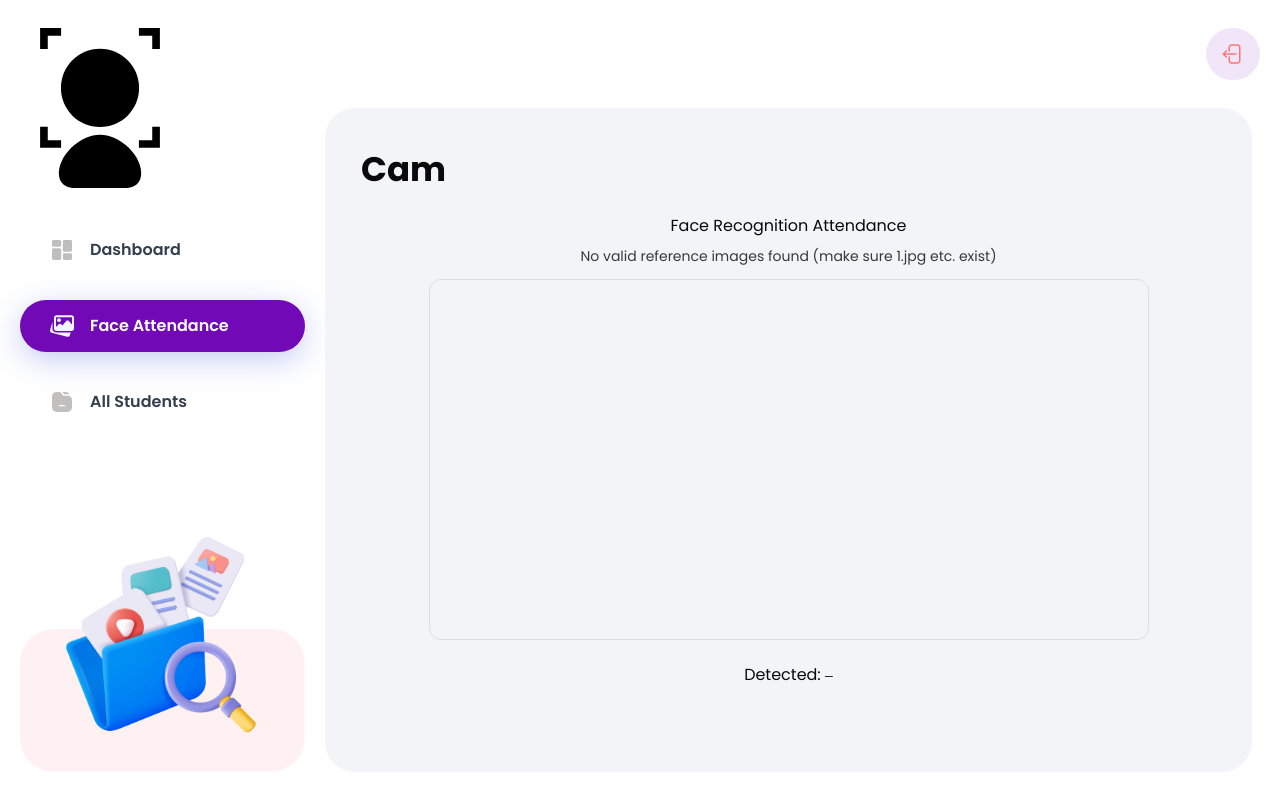
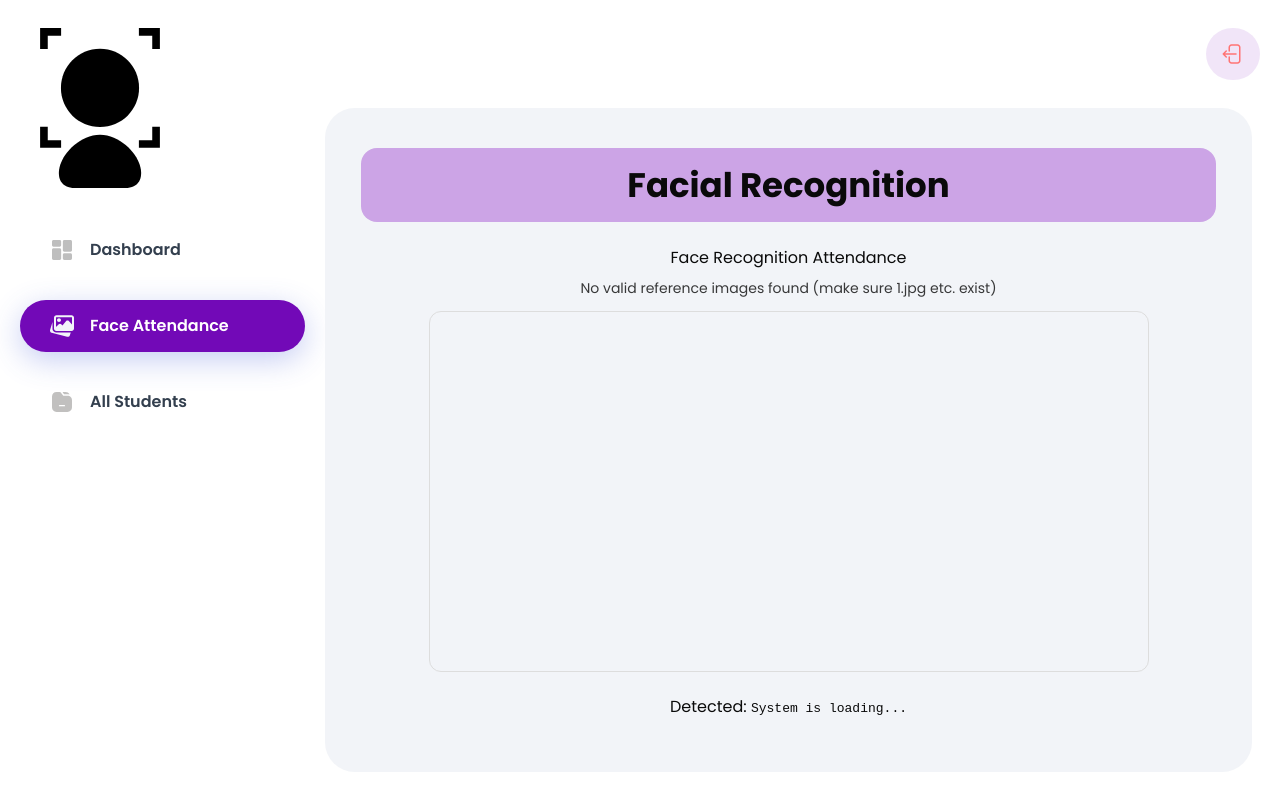
Before and after one commit to PriomDeb/face-recognition-nextjs, a Next.js app: page /face in a window 1280 px wide. Built offline with nearby package versions, Linux system fonts and the light colour scheme.

Commit message:
Facial recognition implemented

```diff
--- a/app/(root)/face/page.tsx
+++ b/app/(root)/face/page.tsx
@@ -7,7 +7,9 @@ const Task1 = () => {
   return (
     <div className="page-container">
       <section className="w-full">
-        <h1 className="h1 capitalize">Cam</h1>
+        <h1 className="h1 capitalize text-center bg-[#cca4e6] rounded-2xl py-4">
+          Facial Recognition
+        </h1>
         <FaceRecognition />
       </section>
     </div>
--- a/components/FaceRecognition.jsx
+++ b/components/FaceRecognition.jsx
@@ -11,8 +11,8 @@ const FaceRecognition = () => {
   const loopRef = useRef(null); // interval id
   const startedRef = useRef(false);
 
-  const [status, setStatus] = useState("Loading models…");
-  const [detected, setDetected] = useState("—");
+  const [status, setStatus] = useState("Loading models...");
+  const [detected, setDetected] = useState("System is loading...");
   const [faceapi, setFaceapi] = useState(null);
 
   // 1) Load face-api and models client-side only
@@ -20,21 +20,27 @@ const FaceRecognition = () => {
     let mounted = true;
     (async () => {
       try {
-        const fa = await import("face-api.js");
+        const faceAPI = await import("face-api.js");
+
         if (!mounted) return;
-        setFaceapi(fa);
+        setFaceapi(faceAPI);
         setStatus("Loading face models…");
+
         await Promise.all([
-          fa.nets.tinyFaceDetector.loadFromUri("/models"),
-          fa.nets.faceLandmark68Net.loadFromUri("/models"),
-          fa.nets.faceRecognitionNet.loadFromUri("/models"),
+          faceAPI.nets.tinyFaceDetector.loadFromUri("/models"),
+          faceAPI.nets.faceLandmark68Net.loadFromUri("/models"),
+          faceAPI.nets.faceRecognitionNet.loadFromUri("/models"),
         ]);
+
         setStatus("Starting camera…");
+
         const stream = await navigator.mediaDevices.getUserMedia({
           video: { facingMode: "user" },
           audio: false,
         });
+
         if (!mounted) return;
+
         videoRef.current.srcObject = stream;
         await new Promise((res) => (videoRef.current.onloadedmetadata = res));
         videoRef.current.play();
@@ -70,7 +76,7 @@ const FaceRecognition = () => {
         const labeled = await Promise.all(
           labels.map(async (label) => {
             const desc = [];
-            for (let i = 1; i <= 5; i++) {
+            for (let i = 1; i <= 2; i++) {
               try {
                 const img = await faceapi.fetchImage(
                   `/labeled_images/${label}/${i}.jpg`
@@ -81,7 +87,7 @@ const FaceRecognition = () => {
                   .withFaceDescriptor();
                 if (det?.descriptor) desc.push(det.descriptor);
 
-                console.log(desc);
+                // console.log("Find", label, desc);
                 console.log(Array.from(det.desc)); // converts to regular array
               } catch (_) {
                 // image missing; skip silently
@@ -91,8 +97,12 @@ const FaceRecognition = () => {
             return new faceapi.LabeledFaceDescriptors(label, desc);
           })
         );
+        // Labeled contains _label and _descriptor[]
+        // console.log("Find: ", labeled);
 
         const labeledDescriptors = labeled.filter(Boolean);
+        // console.log("Find:", labeledDescriptors);
+
         if (!labeledDescriptors.length) {
           setStatus(
             "No valid reference images found (make sure 1.jpg etc. exist)"
@@ -114,6 +124,7 @@ const FaceRecognition = () => {
 
         // Clear any previous loop
         if (loopRef.current) clearInterval(loopRef.current);
+
         startedRef.current = true;
 
         // Run every 200ms
--- a/components/Sidebar.tsx
+++ b/components/Sidebar.tsx
@@ -62,13 +62,13 @@ const Sidebar = () => {
         </ul>
       </nav>
 
-      <Image
+      {/* <Image
         src={"/assets/images/files-2.png"}
         alt="logo"
         width={506}
         height={418}
         className="w-full"
-      />
+      /> */}
 
       {/* <UserButton />
       <div className="sidebar-user-info">
```
